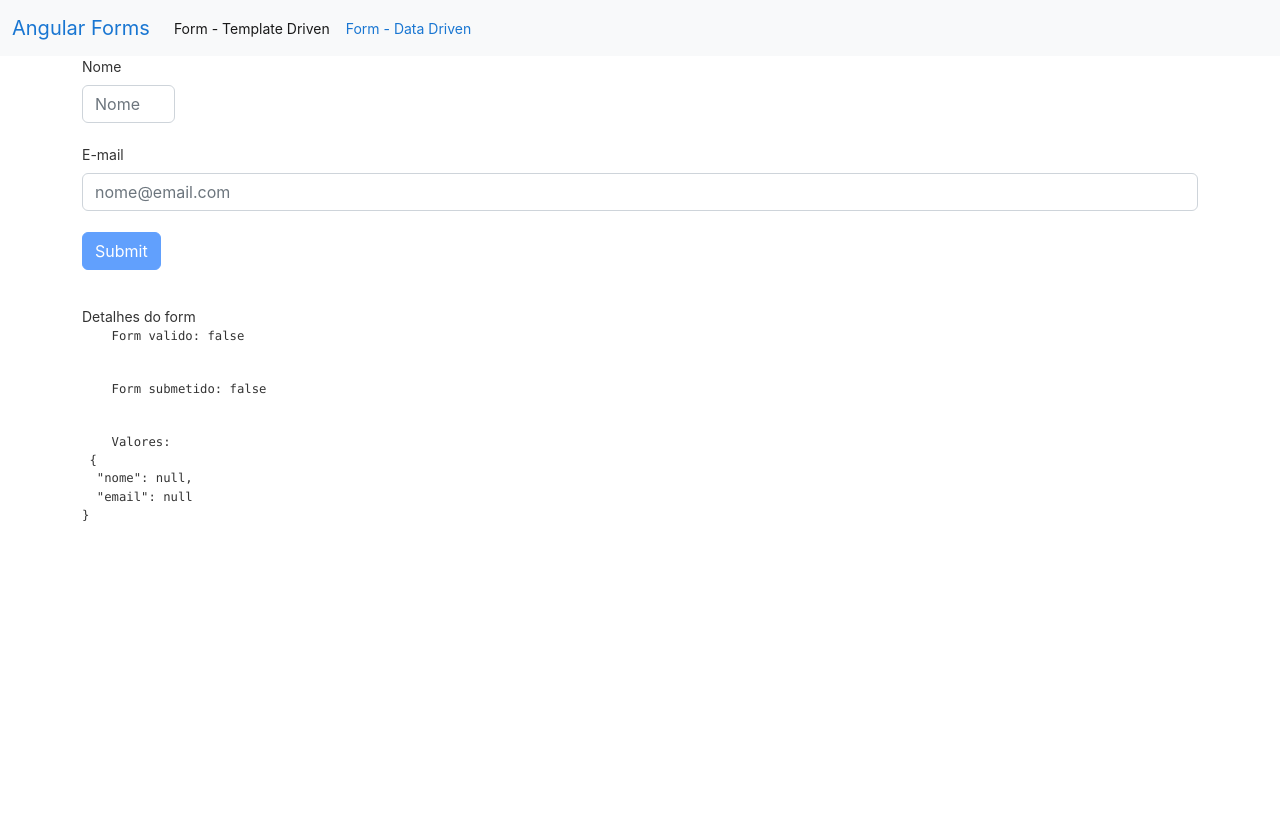
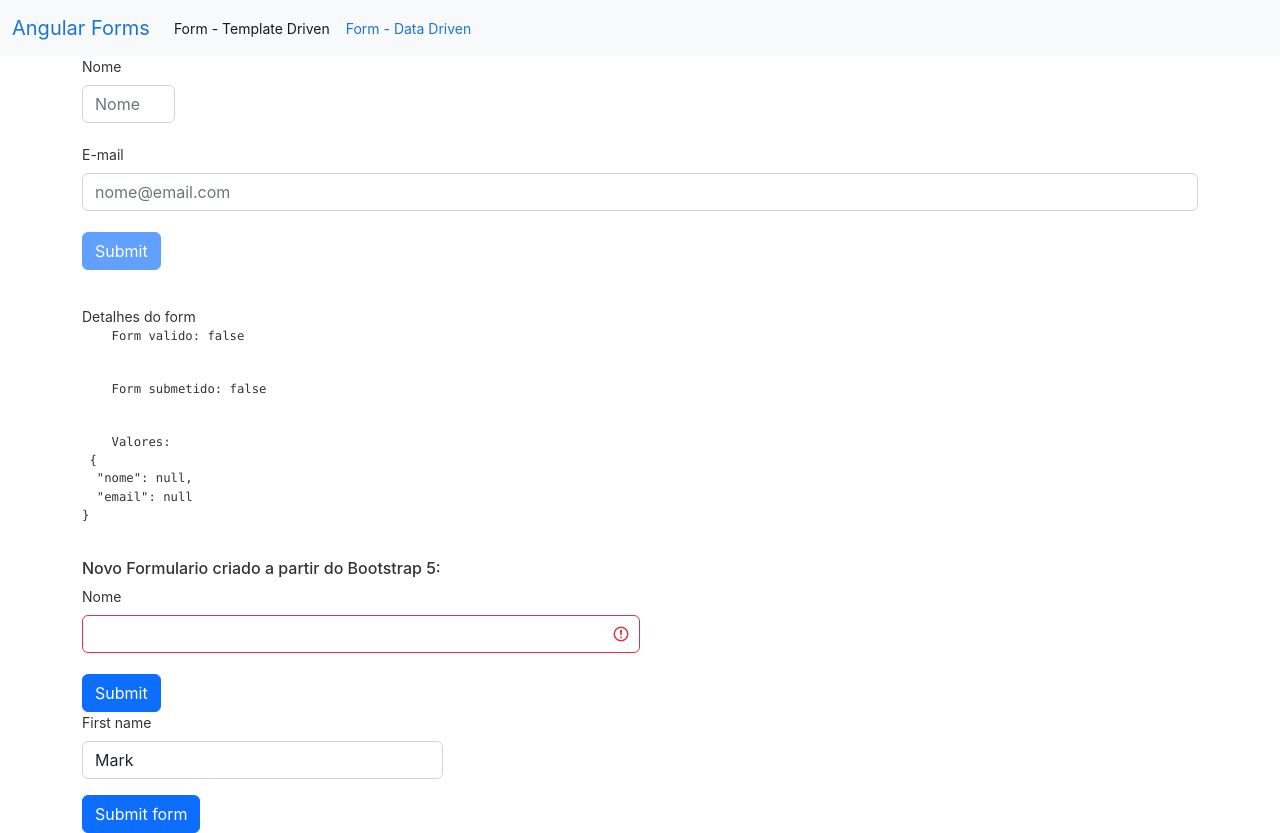
Before and after one commit to apazze/angular-spike, an Angular app in the folder forms/: page /templateForm in a window 1280 px wide. Before the commit the page ends 800 px from the top, so only its background shows below. Built offline with nearby package versions, Linux system fonts and the light colour scheme.

Commit message:
Validando preenchimento do formulario, porem via lado do servidor, que é errado. Via lado do cliente (navegador) é necessario implementar uma função JS

```diff
--- a/forms/src/app/template-form/template-form.component.html
+++ b/forms/src/app/template-form/template-form.component.html
@@ -40,24 +40,27 @@
 
   <app-form-debug [form]="f"></app-form-debug>
 </form>
-<!--
+
 <h6> Novo Formulario criado a partir do Bootstrap 5: </h6>
 
-<form>
-  <div class="row g-12 align-items-center">
-    <label for="exampleInputEmail1" class="form-label">Email address</label>
-    <div class="col-1">
-      <input type="email" class="form-control" id="exampleInputEmail1" aria-describedby="emailHelp">
+<form class="was-validated">
+  <div class="col-md-6">
+    <label for="nome2" class="form-label">Nome</label>
+      <input type="text" class="form-control is-invalid" aria-describedby="nome2" name="nome2" ngModel required #nome2="ngModel">
+    <div *ngIf="!nome2.valid && nome2.touched" class="invalid-feedback">
+      Informe seu nome
     </div>
-    <div id="emailHelp" class="form-text">We'll never share your email with anyone else.</div>
   </div>
-  <div class="mb-3">
-    <label for="exampleInputPassword1" class="form-label">Password</label>
-    <input type="password" class="form-control" id="exampleInputPassword1">
+  <br>
+  <button type="submit" class="btn btn-primary">Submit</button>
+</form>
+
+<form class="row g-3">
+  <div class="col-md-4">
+    <label for="validationDefault01" class="form-label">First name</label>
+    <input type="text" class="form-control" id="validationDefault01" value="Mark" required>
   </div>
-  <div class="mb-3 form-check">
-    <input type="checkbox" class="form-check-input" id="exampleCheck1">
-    <label class="form-check-label" for="exampleCheck1">Check me out</label>
+  <div class="col-12">
+    <button class="btn btn-primary" type="submit">Submit form</button>
   </div>
-  <button type="submit" class="btn btn-primary">Submit</button>
-</form> -->
+</form>
```
